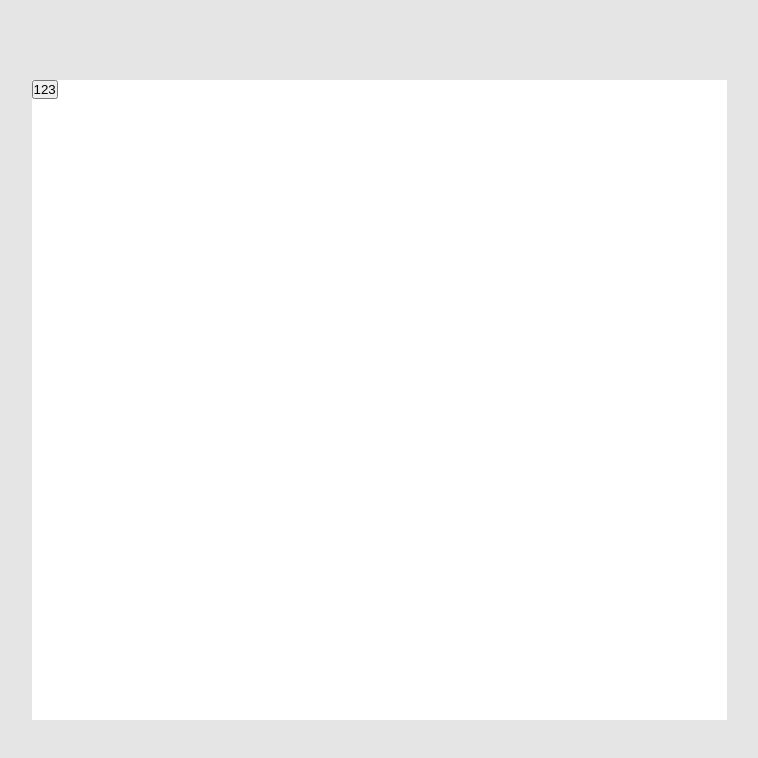
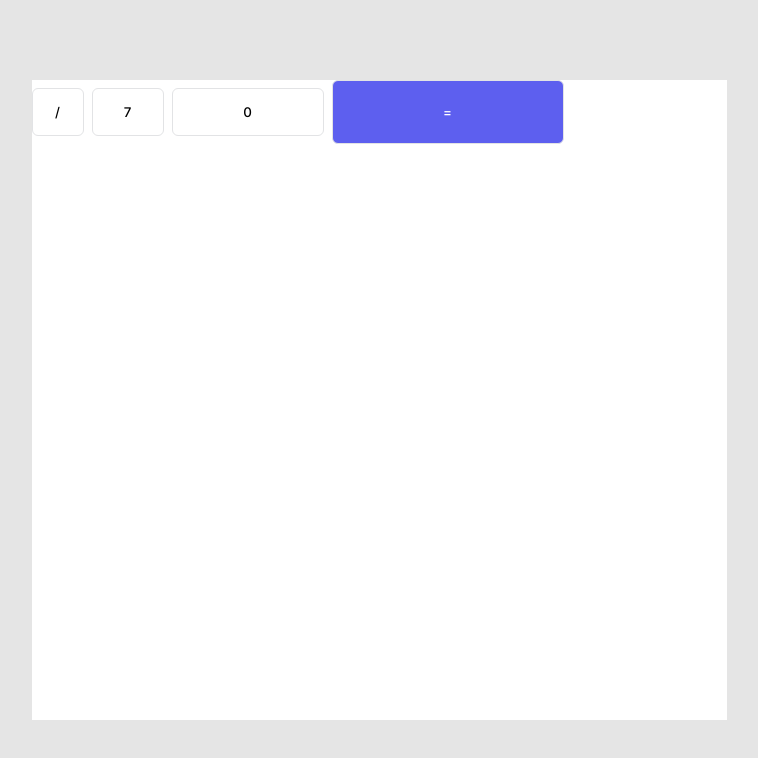
Before and after one commit to EvgeniiAtYourService/sendsay-test, a React (Create React App) app: page / in a window 1280 px wide. Shown: the top 758 px of the page, without its empty margins (261-1019 px from the left). Built offline with nearby package versions, Linux system fonts and the light colour scheme.

Commit message:
Build Button component

```diff
--- a/public/index.html
+++ b/public/index.html
@@ -24,6 +24,14 @@
       work correctly both with client-side routing and a non-root public URL.
       Learn how to configure a non-root public URL by running `npm run build`.
     -->
+    <!-- FONTS -->
+    <link rel="preconnect" href="https://fonts.googleapis.com" />
+    <link rel="preconnect" href="https://fonts.gstatic.com" crossorigin />
+    <link
+      href="https://fonts.googleapis.com/css2?family=Inter:wght@400;500;800&display=swap"
+      rel="stylesheet"
+    />
+    <!-- FONTS -->
     <title>React App</title>
   </head>
   <body>
--- a/src/App.tsx
+++ b/src/App.tsx
@@ -5,7 +5,10 @@ import './global.css'
 function App() {
   return (
     <div className="App">
-      <Button size="s">123</Button>
+      <Button size="s">/</Button>
+      <Button size="m">7</Button>
+      <Button size="l">0</Button>
+      <Button size="equals">=</Button>
     </div>
   )
 }
--- a/src/components/Button/Button.module.css
+++ b/src/components/Button/Button.module.css
@@ -1,6 +1,17 @@
 .common {
   height: 48px;
   margin: 0 8px 8px 0;
+  background: #ffffff;
+  border: 1px solid #e2e3e5;
+  box-sizing: border-box;
+  border-radius: 6px;
+  font-family: var(--inter);
+  font-weight: 500;
+  color: black;
+}
+
+.common:active {
+  border: 2px solid var(--primary);
 }
 
 .s {
@@ -15,4 +26,6 @@
 .equals {
   width: 232px;
   height: 64px;
+  color: white;
+  background-color: var(--primary);
 }
--- a/src/components/Button/Button.tsx
+++ b/src/components/Button/Button.tsx
@@ -1,10 +1,17 @@
 import React from 'react'
+import classnames from 'classnames'
 import styles from './Button.module.css'
 import { ButtonProps } from './Button.props'
 
 function Button({ children, size, onClick }: ButtonProps) {
+  const classes = classnames(styles.common, {
+    [styles.s]: size === 's',
+    [styles.m]: size === 'm',
+    [styles.l]: size === 'l',
+    [styles.equals]: size === 'equals',
+  })
   return (
-    <button type="button" onClick={onClick}>
+    <button type="button" className={classes} onClick={onClick}>
       {children}
     </button>
   )
--- a/src/global.css
+++ b/src/global.css
@@ -11,6 +11,7 @@ body {
   align-items: center;
   height: 100vh;
   width: 100vw;
+  font-family: var(--inter);
 }
 
 .App {
@@ -23,5 +24,6 @@ body {
   --primary: #5d5fef;
   --light-grey: #6b7280;
   --dark-grey: #4d5562;
-  --grey-bg: #F3F4F6;
+  --grey-bg: #f3f4f6;
+  --inter: 'Inter', sans-serif;
 }
--- a/src/index.tsx
+++ b/src/index.tsx
@@ -7,7 +7,7 @@ ReactDOM.render(
   <React.StrictMode>
     <App />
   </React.StrictMode>,
-  document.getElementById('root')
+  document.getElementById('root'),
 )
 
 // If you want to start measuring performance in your app, pass a function
--- a/src/reportWebVitals.ts
+++ b/src/reportWebVitals.ts
@@ -3,7 +3,7 @@ import { ReportHandler } from 'web-vitals';
 const reportWebVitals = (onPerfEntry?: ReportHandler): void => {
   if (onPerfEntry && onPerfEntry instanceof Function) {
     import('web-vitals').then(({
-      getCLS, getFID, getFCP, getLCP, getTTFB
+      getCLS, getFID, getFCP, getLCP, getTTFB,
     }) => {
       getCLS(onPerfEntry);
       getFID(onPerfEntry);
```
Also changed, not shown: .eslintrc.json. Lines whose indentation alone changed are shown as unchanged.
